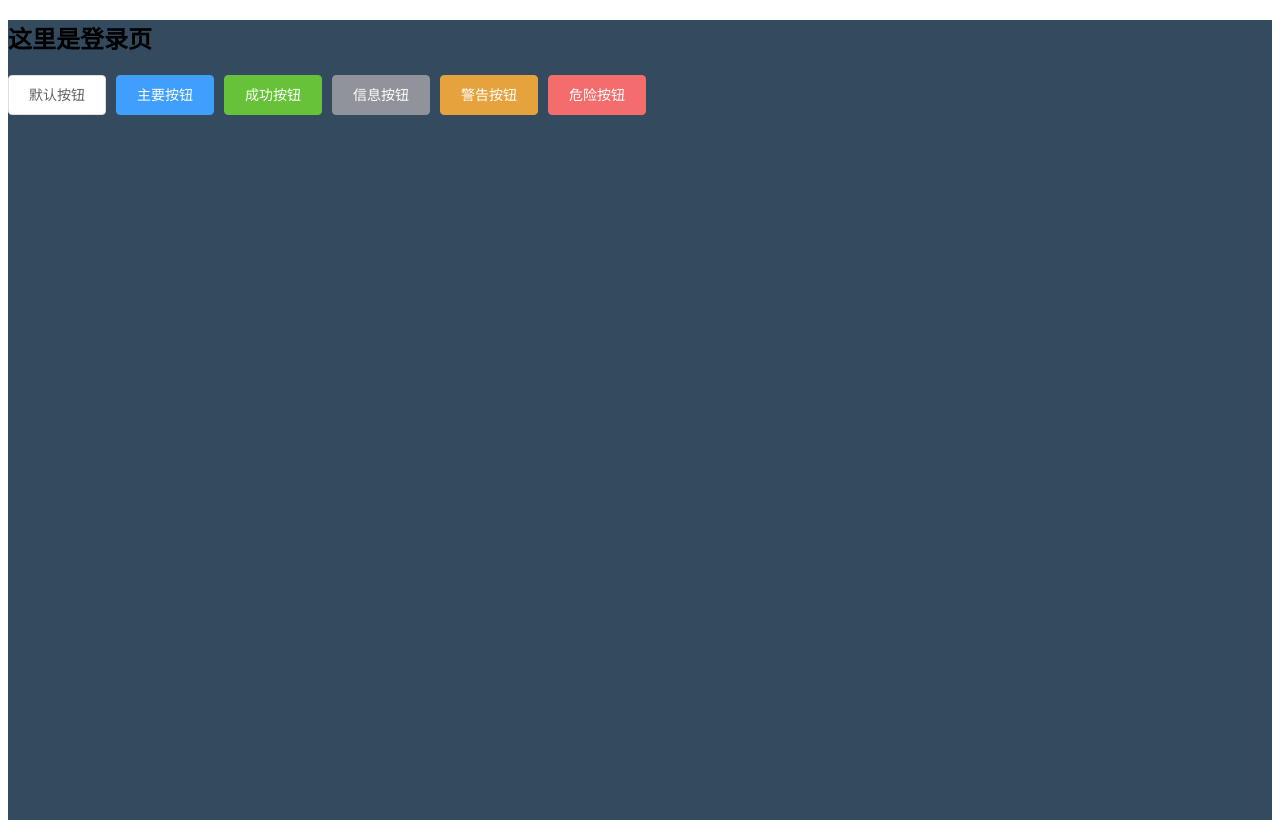
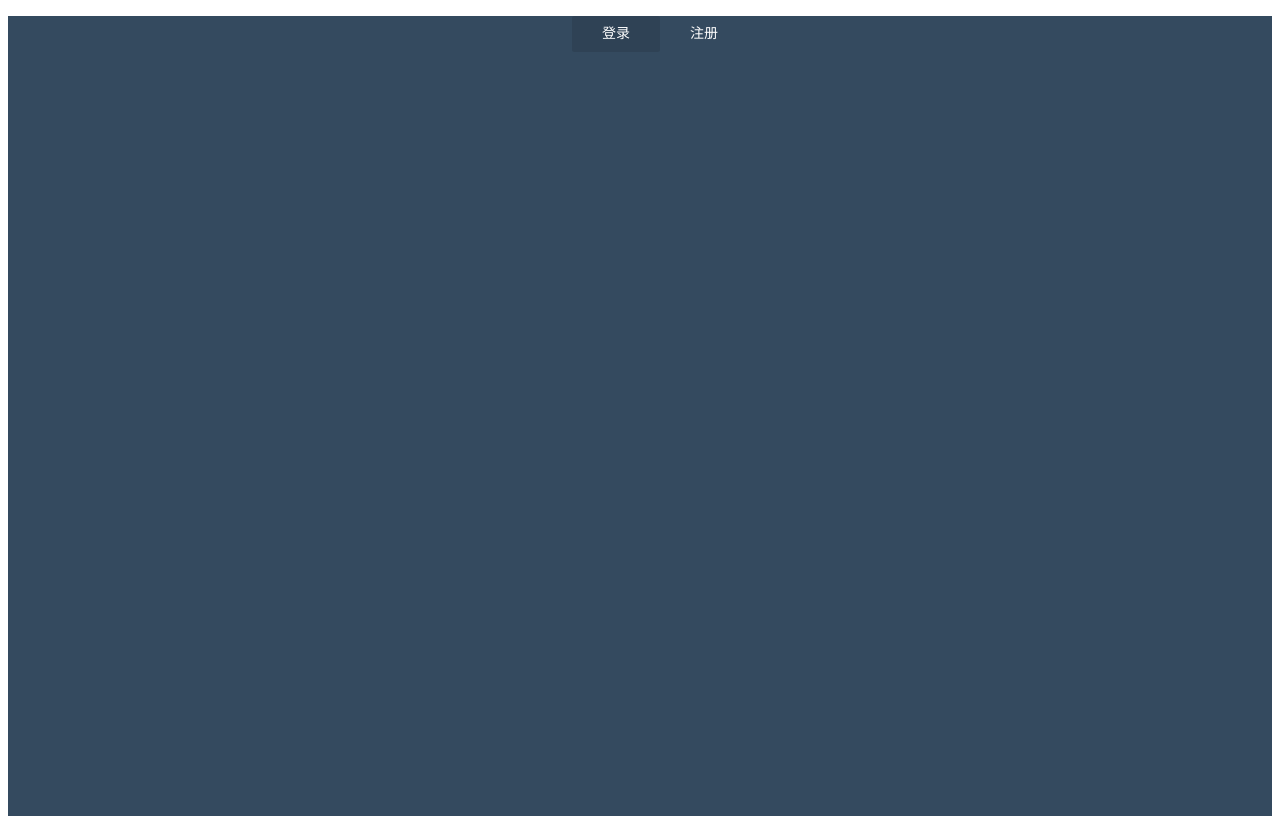
Before and after one commit to qiunanya/vue-admin, a Vue app: page /#/login in a window 1280 px wide. Built offline with nearby package versions, Linux system fonts and the light colour scheme.

Commit message:
登录页样式

```diff
--- a/src/views/login/index.vue
+++ b/src/views/login/index.vue
@@ -1,14 +1,12 @@
 <template>
   <div class="login">
-      <h2>这里是登录页</h2>
-      <el-row>
-  <el-button>默认按钮</el-button>
-  <el-button type="primary">主要按钮</el-button>
-  <el-button type="success">成功按钮</el-button>
-  <el-button type="info">信息按钮</el-button>
-  <el-button type="warning">警告按钮</el-button>
-  <el-button type="danger">危险按钮</el-button>
-</el-row>
+      <div class="login-wrap">
+        <ul class="menu-tab">
+          <li :class="{'active': item.isActive}" v-for="(item,index) in menuTab" :key="item.id" @click="toggleMenu(item,index)">
+            {{item.title}}
+          </li>
+        </ul>
+      </div>
   </div>
 </template>
 
@@ -18,11 +16,23 @@ export default {
     components:{},
     data(){
         return {
+            menuTab:[
+              {id:1,title:'登录', isActive:true},
+              {id:2,title:'注册', isActive:false},
+            ],
 
         }
     },
     watch:{},
-    methods:{},
+    props:{},
+    methods:{
+      toggleMenu(item,index){
+         this.menuTab.forEach(el=>{
+           el.isActive = false;
+         })
+         item.isActive = true;
+      }
+    },
     mounted(){},
 
 }
@@ -30,8 +40,28 @@ export default {
 
 <style lang="less" scope>
   .login{
+     .active{
+       background-color: rgba(0, 0, 0, .1);//百分之十的透明度
+     }
      background:#344a5f;
      height: 100vh;
+     .login-wrap{
+       width: 330px;
+       margin: auto;
+     }
+     .menu-tab{
+         text-align: center;
+         li{
+           display: inline-block;
+           width: 88px;
+           line-height: 36px;
+           font-size: 14px;
+           color: #ffffff;
+           border-radius: 2px;
+           cursor: pointer;
+
+         }
+       }
   }
 
 </style>
```
